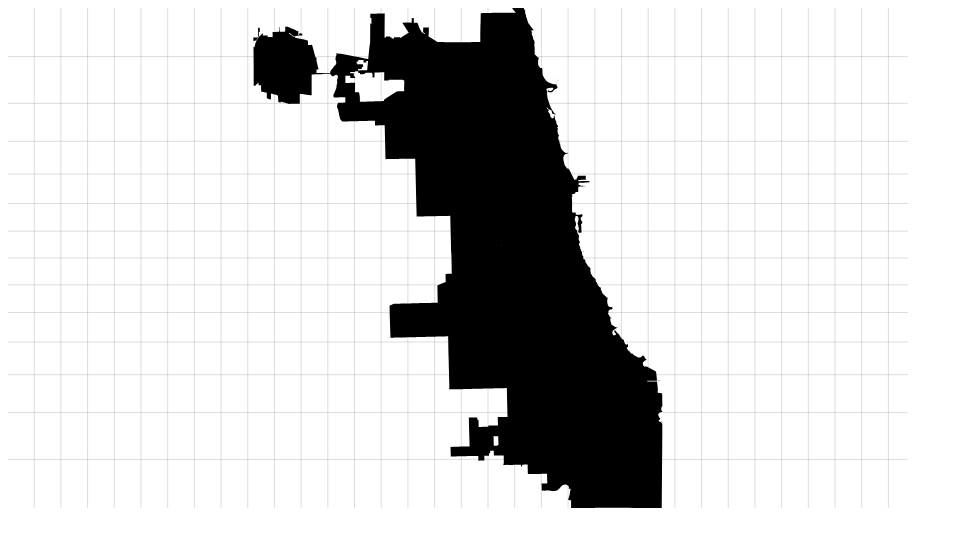
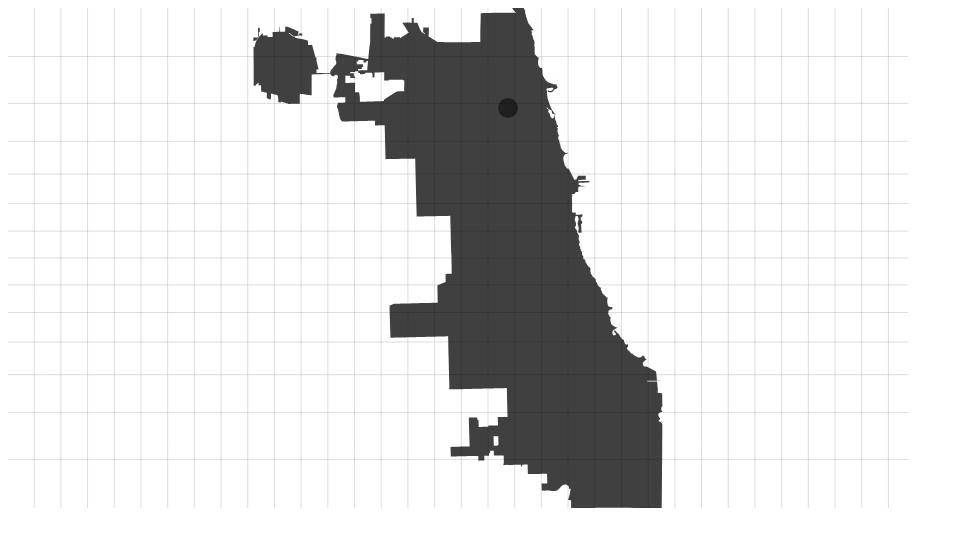
Before and after one commit to UCOpenData/energysustainability, a website: page test.html in a window 1280 px wide. Shown: the whole page, without its empty margins (0-963 px from the left). Drawn offline with nearby package versions, Linux system fonts and the light colour scheme.

Commit message:
minor tweaks - will work on this next week

```diff
--- a/test.html
+++ b/test.html
@@ -33,5 +33,5 @@
     <svg width="900" height="500"></svg>
     <script src="https://d3js.org/d3.v4.min.js"></script>
     <script src="https://unpkg.com/topojson-client@3"></script>
-    <script src="test.js"></script>
+    <script type="module" src="test.js"></script>
 </body>
--- a/test.js
+++ b/test.js
@@ -4,8 +4,8 @@
 // opacity - calculated from energy efficiency
 // svg - given svg structure
 // cx, cy - x,y coordinates (already adjusted)
-// radius - circle radius (should be constant)
-function drawCircle(opacity, svg, cx, cy, radius) {
+const radius = 10
+function drawCircle(opacity, svg, cx, cy) {
     svg.append("circle")
         .attr("cx", cx)
         .attr("cy", cy)
@@ -21,7 +21,9 @@ function adjustCoordinate(latitude, longitude, xscale, yscale, xorigin, yorigin)
     var y_svg_coord = longitude-centerLong;
     return [x_svg_coord*xscale + xorigin, y_svg_coord*yscale + yorigin];
 }
-
+//<script src="./files/testdata.json"></script>
+//const chi_data = JSON.parse("/files/testdata.json");
+//console.log(chi_data);
 
 var svg = d3.select("body")
   .append("svg")
@@ -37,9 +39,12 @@ var height = 500;
 d3.json("files/Boundaries - Neighborhoods.geojson", function(err, geojson) {
 
       projection.fitSize([width,height],geojson); // adjust the projection to the features
-      svg.append("path").attr("d", path(geojson)); // draw the features
+      svg.append("path")
+      .attr("d", path(geojson))
+      .style("opacity", .75); // draw the features
 
 })
+
 var svg = d3.select("svg"),
     width = +svg.attr("width"),
     height = +svg.attr("height");
```
